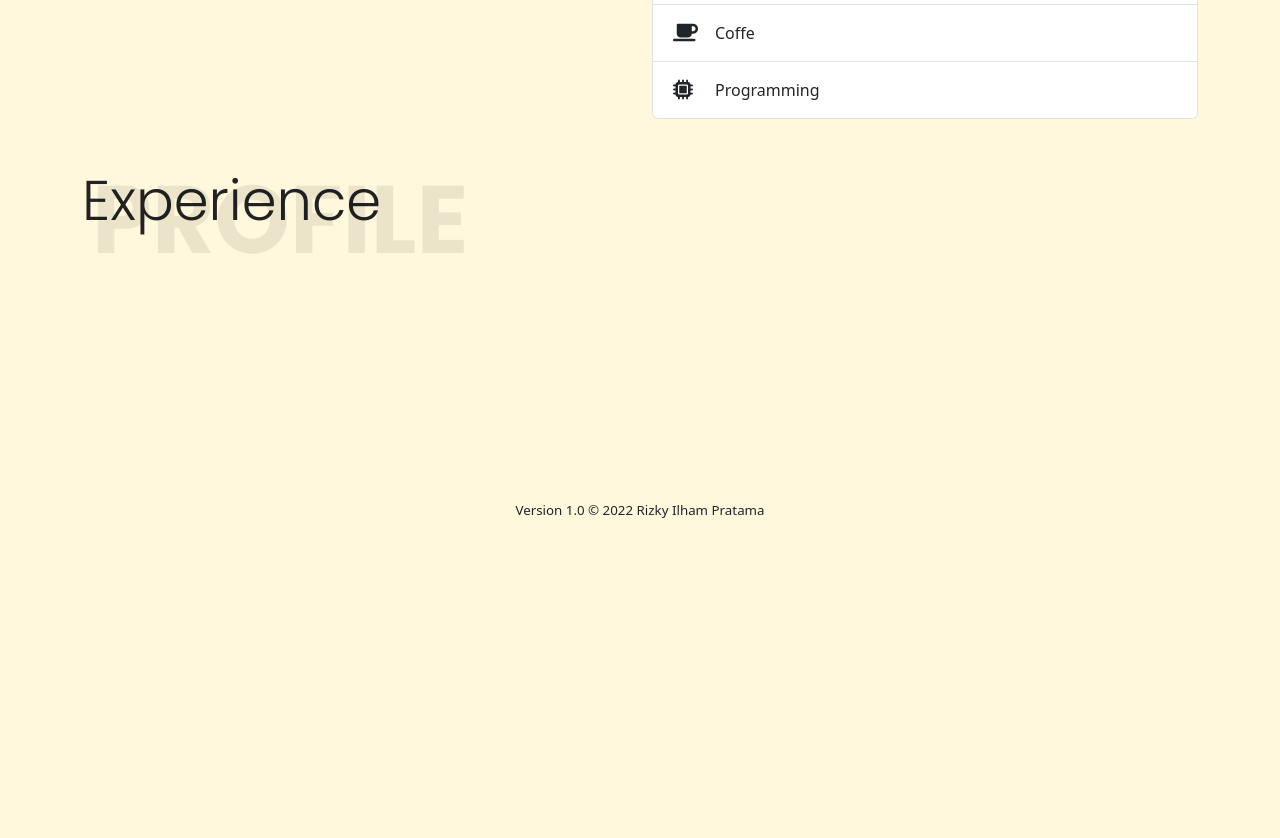
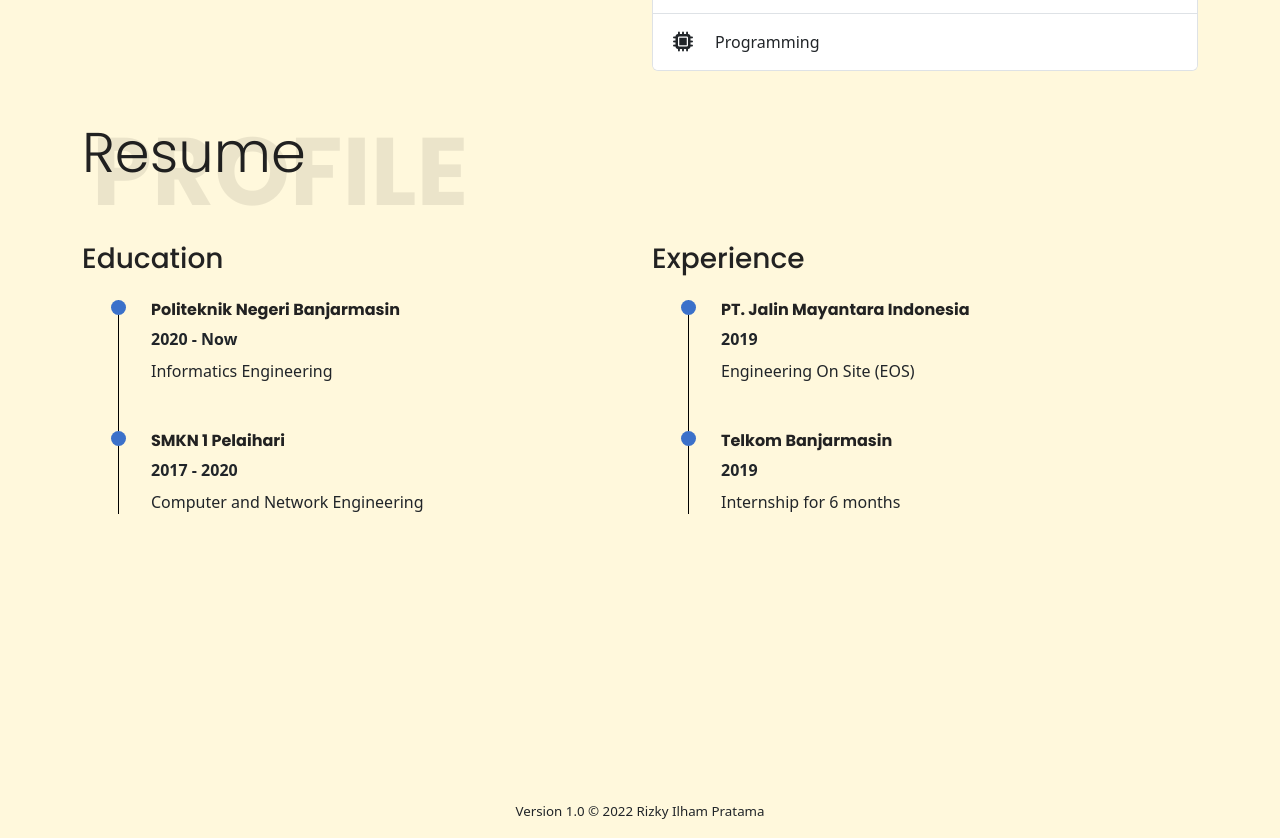
Before and after one commit to rizkyilhampra/personal-website, a plain HTML site: page index.html in a window 1280 px wide. Shown: the part 1349-2187 px from the top of the page. Before the commit the page ends 1886 px from the top, so only its background shows below. Drawn offline with nearby package versions, Linux system fonts and the light colour scheme.

Commit message:
profile-feature#1

```diff
--- a/index.html
+++ b/index.html
@@ -2,15 +2,16 @@
 <html lang="en">
 <head>
     <meta charset="UTF-8" />
-    <meta name="viewport" content="width=device-width, initial-scale=1.0">
-    <meta name="author" content="Rizky Ilham Pratama">
-    <link rel="icon" href="assets/profile4-modified.png">
+    <meta name="viewport" content="width=device-width, initial-scale=1.0" />
+    <meta name="author" content="Rizky Ilham Pratama" />
+    <link rel="icon" href="assets/profile4-modified.png" />
     <title>Rizky Ilham | Personal Web</title>
-    <link rel="stylesheet" href="index.min.css">
+    <link rel="stylesheet" href="index.min.css" />
     <link href="https://cdn.jsdelivr.net/npm/bootstrap@5.2.0/dist/css/bootstrap.min.css" rel="stylesheet"
         integrity="sha384-gH2yIJqKdNHPEq0n4Mqa/HGKIhSkIHeL5AyhkYV8i59U5AR6csBvApHHNl/vI1Bx" crossorigin="anonymous" />
     <!-- Custom CSS -->
-    <link rel="stylesheet" href="custom.min.css">
+    <link rel="stylesheet" href="custom.min.css" />
+    <link rel="stylesheet" href="timeline.css" />
 </head>
 <body>
     <!-- START NAVBAR -->
@@ -24,15 +25,12 @@
                 aria-label="Toggle navigation">
                 <span class="navbar-toggler-icon"></span>
             </button>
-            <div class="collapse navbar-collapse " id="navbarSupportedContent">
+            <div class="collapse navbar-collapse" id="navbarSupportedContent">
                 <div class="ms-auto">
                     <div class="navbar-nav">
-                        <a class="nav-link" href="#landing">
-                            Home
-                        </a>
-                        <a class="nav-link" href="#about">
-                            About
-                        </a>
+                        <a class="nav-link" href="#landing"> Home </a>
+                        <a class="nav-link" href="#about"> About </a>
+                        <a class="nav-link" href="#profile"> Profile </a>
                     </div>
                 </div>
             </div>
@@ -51,8 +49,8 @@
                             Muhammad Rizky Ilham Pratama
                         </h1>
                         <p class="lead ps-lg-0 custom-font2">
-                            Who boy isn't understanding of looping algorithm, Object Oriented
-                            Program, and why are you left.
+                            Who boy isn't understanding of looping algorithm, Object
+                            Oriented Program, and why are you left.
                         </p>
                     </div>
                     <div class="col-lg-4 text-center my-auto pb-5 rounded-circle pb-landing2">
@@ -62,7 +60,7 @@
             </section>
             <!-- END SECTION LANDING -->
             <!-- START SECTION ABOUT -->
-            <section class="mt-5 mb-5" id="about">
+            <section class="mt-3 mb-5" id="about">
                 <h4 class="display-4 custom-font3">A little about me,</h4>
                 <div class="row">
                     <div class="col-lg-6 wrap text-left">
@@ -114,7 +112,7 @@
                             <div class="col-md-8">
                                 <h3 class="mb-4">Hobby/Interest</h3>
                             </div>
-                            <div class="col-md-auto mt-3 pl-4">
+                            <div class="col-md-auto pl-4">
                                 <div class="accordion" id="accordionExample">
                                     <!-- Photography -->
                                     <div class="accordion-item">
@@ -244,10 +242,60 @@
                     </div>
                 </div>
             </section>
-            <!-- START SECTION EXPERIENCE -->
-            <section>
-                <h1 class="display-4 mt-5">Experience</h1>
-                <h1 class="bold-text bg-text">Profile</h1>
+            <!-- START SECTION ACADEMICS -->
+            <section class="mb-5" id="profile">
+                <h1 class="display-4">Resume</h1>
+                <div class="row">
+                    <div class="col-lg-6 wrap">
+                        <div class="about-desc">
+                            <h1 class="bold-text bg-text mb-3">Profile</h1>
+                            <div class="row flex-column align-content-start">
+                                <div class="col-auto">
+                                    <h3 class="pt-5 pb-3">Education</h3>
+                                </div>
+                                <div class="col-auto ps-5">
+                                    <ul class="timeline">
+                                        <li class="timeline-item mb-5">
+                                            <h6 class="fw-bold">Politeknik Negeri Banjarmasin</h6>
+                                            <p class=" mb-2 fw-bold">2020 - Now</p>
+                                            <p class="">
+                                                Informatics Engineering
+                                            </p>
+                                        </li>
+                                        <li class="timeline-item mb-5">
+                                            <h6 class="fw-bold">SMKN 1 Pelaihari</h6>
+                                            <p class=" mb-2 fw-bold">2017 - 2020</p>
+                                            <p class="">Computer and Network Engineering</p>
+                                        </li>
+                                    </ul>
+                                </div>
+                            </div>
+                        </div>
+                    </div>
+                    <div class="col-lg-6 wrap align-content-center">
+                        <div class="row mt-5 flex-column">
+                            <div class="col-md-6">
+                                <h3>Experience</h3>
+                            </div>
+                            <div class="col-md-auto mt-3 ps-5">
+                                <ul class="timeline">
+                                    <li class="timeline-item mb-5">
+                                        <h6 class="fw-bold">PT. Jalin Mayantara Indonesia</h6>
+                                        <p class=" mb-2 fw-bold">2019</p>
+                                        <p class="">
+                                            Engineering On Site (EOS)
+                                        </p>
+                                    </li>
+                                    <li class="timeline-item mb-5">
+                                        <h6 class="fw-bold">Telkom Banjarmasin</h6>
+                                        <p class=" mb-2 fw-bold">2019</p>
+                                        <p class="">Internship for 6 months</p>
+                                    </li>
+                                </ul>
+                            </div>
+                        </div>
+                    </div>
+                </div>
             </section>
             <!-- END SECTION EXPERIENCE -->
             <!-- START FOOTER -->
--- /dev/null
+++ b/timeline.css
@@ -0,0 +1,21 @@
+.timeline {
+  border-left: 1px solid hsl(0, 0%, 0%);
+  position: relative;
+  list-style: none;
+}
+.timeline .timeline-item {
+  position: relative;
+}
+.timeline .timeline-item:after {
+  position: absolute;
+  display: block;
+  top: 0;
+}
+.timeline .timeline-item:after {
+  background-color: #3B71CA;
+  left: -40px;
+  border-radius: 50%;
+  height: 15px;
+  width: 15px;
+  content: "";
+}
```
